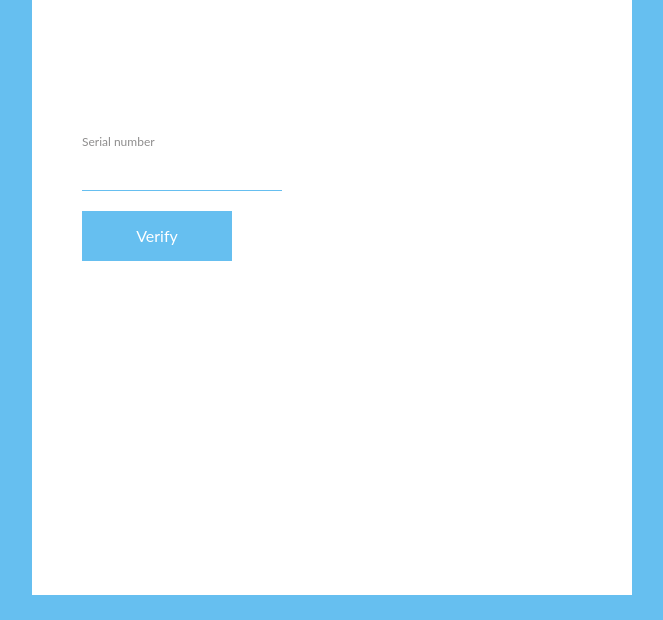
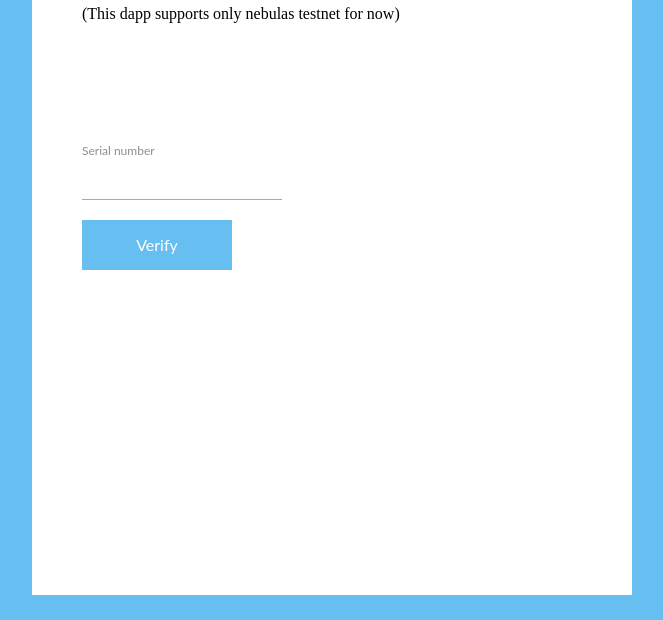
Before and after one commit to snake8/Medicine-verification, a plain HTML site: page index.html in a window 1280 px wide. Shown: the part 180-800 px from the top of the page, without its empty margins (308-971 px from the left). Drawn offline with nearby package versions, Linux system fonts and the light colour scheme.

Commit message:
Update index.html

```diff
--- a/index.html
+++ b/index.html
@@ -16,6 +16,7 @@
       <div class="tab tab-form visible">
         <div class="wrapper-header-tab">
           <h1>Verify medicine</h1>
+          <span style="font-weight: 400; font-family: "Lato";">(This dapp supports only nebulas testnet for now)</span>
         </div>
         <div class="verification-form">
           <form>
```
